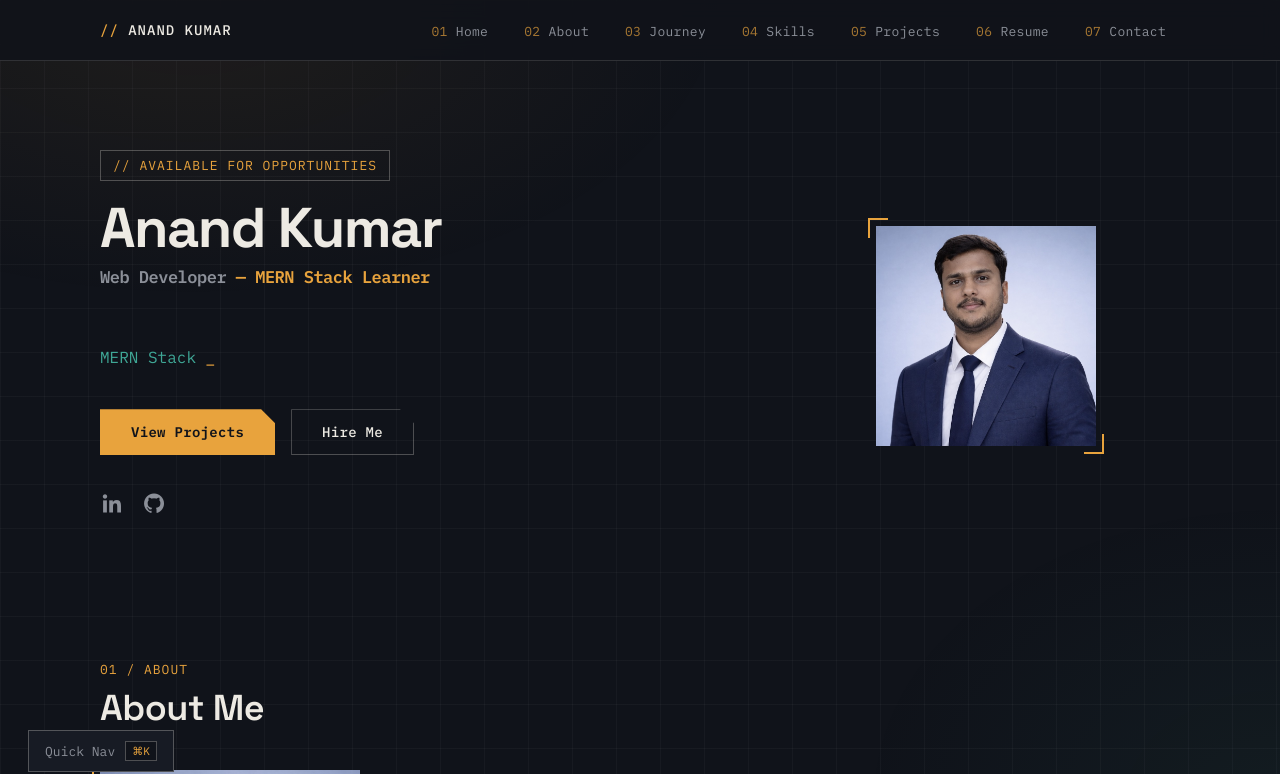
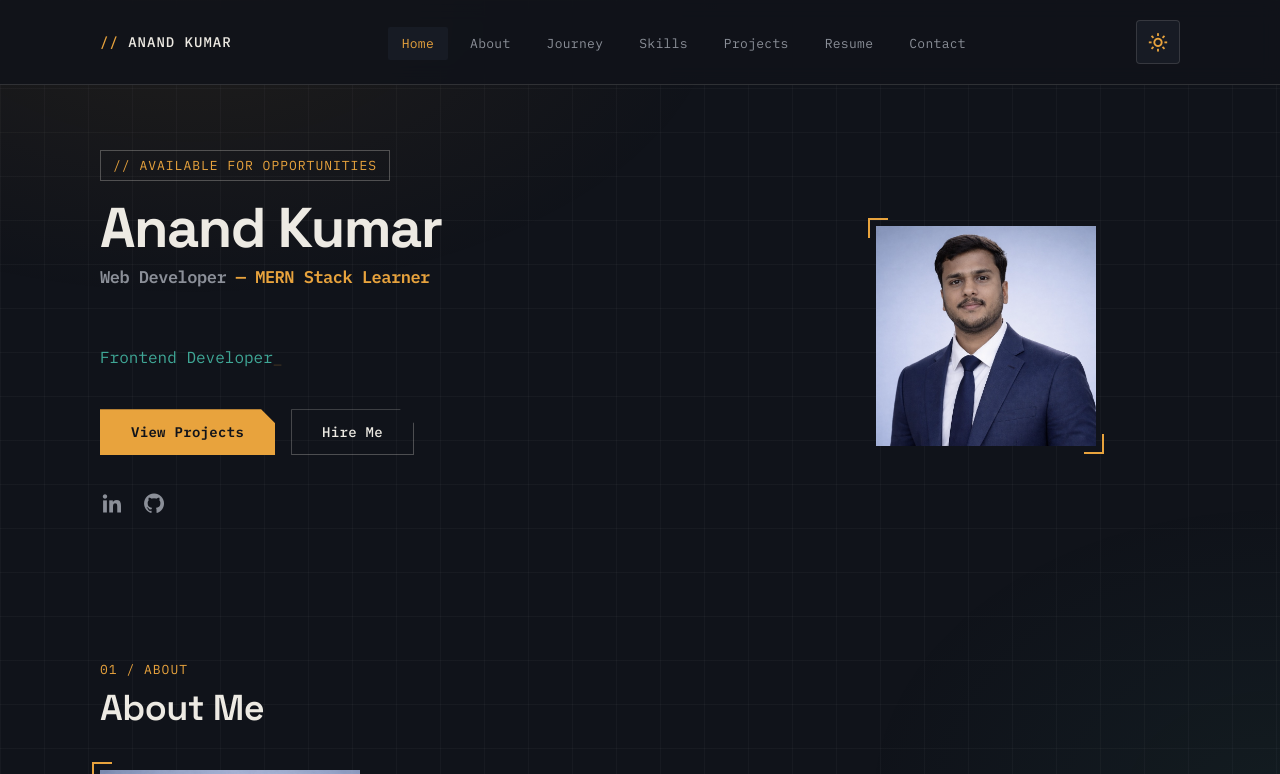
Before and after one commit to rajanand1002/portfolio-anand, a React (Vite) app: page / in a window 1280 px wide. Shown: the top 774 px of the page. Built offline with nearby package versions, Linux system fonts and the light colour scheme.

Commit message:
Improve portfolio UI and functionality

```diff
--- a/src/App.jsx
+++ b/src/App.jsx
@@ -1,3 +1,4 @@
+
 import { useEffect, useRef, useState } from "react";
 
 import Loader from "./components/Loader";
@@ -24,6 +25,22 @@ function App() {
   const [loaderHidden, setLoaderHidden] = useState(false);
   const blobsRef = useRef(null);
 
+  // Light / Dark Mode
+  const [theme, setTheme] = useState(
+    () => localStorage.getItem("portfolio-theme") || "dark"
+  );
+
+  useEffect(() => {
+    document.documentElement.setAttribute("data-theme", theme);
+    localStorage.setItem("portfolio-theme", theme);
+  }, [theme]);
+
+  function toggleTheme() {
+    setTheme((current) =>
+      current === "dark" ? "light" : "dark"
+    );
+  }
+
   useEffect(() => {
     const timer = setTimeout(() => setLoaderHidden(true), 300);
     return () => clearTimeout(timer);
@@ -43,7 +60,7 @@ function App() {
 
       <BackgroundBlobs ref={blobsRef} />
 
-      <Header />
+      <Header theme={theme} onToggleTheme={toggleTheme} />
 
       <main>
         <Hero />
--- a/src/components/CodingProfiles.jsx
+++ b/src/components/CodingProfiles.jsx
@@ -13,7 +13,7 @@ export default function CodingProfiles() {
 
   return (
     <section id="coding-profiles">
-      <span className="section-index">— / PROFILES</span>
+      <span className="section-index">PROFILES</span>
       <h2>Coding Profiles</h2>
       <div className="coding-profiles-grid">
         {activeProfiles.map(([key, url]) => (
--- a/src/components/CommandPalette.jsx
+++ b/src/components/CommandPalette.jsx
@@ -64,14 +64,6 @@ export default function CommandPalette() {
 
   return (
     <>
-      <button
-        id="command-trigger"
-        onClick={() => setOpen(true)}
-        aria-label="Open quick navigation"
-      >
-        <span>Quick Nav</span>
-        <kbd>⌘K</kbd>
-      </button>
 
       {open && (
         <div className="command-palette-overlay" onClick={() => setOpen(false)}>
--- a/src/components/Header.jsx
+++ b/src/components/Header.jsx
@@ -1,4 +1,5 @@
-import { useState } from "react";
+
+import { useState, useEffect } from "react";
 import { smoothScrollTo } from "../utils/smoothScroll";
 
 const links = [
@@ -11,11 +12,37 @@ const links = [
   { href: "#contact", label: "Contact" },
 ];
 
-export default function Header() {
+export default function Header({ theme, onToggleTheme }) {
   const [menuOpen, setMenuOpen] = useState(false);
+  const [activeSection, setActiveSection] = useState("home");
+
+  useEffect(() => {
+    const sections = links
+      .map((link) => document.querySelector(link.href))
+      .filter(Boolean);
+
+    const observer = new IntersectionObserver(
+      (entries) => {
+        entries.forEach((entry) => {
+          if (entry.isIntersecting) {
+            setActiveSection(entry.target.id);
+          }
+        });
+      },
+      {
+        rootMargin: "-25% 0px -60% 0px",
+        threshold: 0,
+      }
+    );
+
+    sections.forEach((section) => observer.observe(section));
+
+    return () => observer.disconnect();
+  }, []);
 
   function handleNavClick(e, href) {
     e.preventDefault();
+    setActiveSection(href.substring(1));
     smoothScrollTo(href);
     setMenuOpen(false);
   }
@@ -25,25 +52,55 @@ export default function Header() {
       <nav>
         <div className="logo">ANAND KUMAR</div>
 
-        <button
-          type="button"
-          className="menu-icon"
-          aria-label="Toggle navigation menu"
-          aria-expanded={menuOpen}
-          onClick={() => setMenuOpen((o) => !o)}
-        >
-          <i className={menuOpen ? "bx bx-x" : "bx bx-menu"}></i>
-        </button>
-
         <ul className={`nav-links${menuOpen ? " open" : ""}`}>
           {links.map((link) => (
             <li key={link.href}>
-              <a href={link.href} onClick={(e) => handleNavClick(e, link.href)}>
+              <a
+                href={link.href}
+                className={
+                  activeSection === link.href.substring(1)
+                    ? "active"
+                    : ""
+                }
+                aria-current={
+                  activeSection === link.href.substring(1)
+                    ? "page"
+                    : undefined
+                }
+                onClick={(e) => handleNavClick(e, link.href)}
+              >
                 {link.label}
               </a>
             </li>
           ))}
         </ul>
+
+        <div className="nav-actions">
+          <button
+            type="button"
+            className="theme-toggle"
+            onClick={onToggleTheme}
+            aria-label="Toggle theme"
+          >
+            <i
+              className={
+                theme === "dark"
+                  ? "bx bx-sun"
+                  : "bx bx-moon"
+              }
+            />
+          </button>
+
+          <button
+            type="button"
+            className="menu-icon"
+            aria-label="Toggle navigation menu"
+            aria-expanded={menuOpen}
+            onClick={() => setMenuOpen((open) => !open)}
+          >
+            <i className={menuOpen ? "bx bx-x" : "bx bx-menu"} />
+          </button>
+        </div>
       </nav>
     </header>
   );
--- a/src/components/Journey.jsx
+++ b/src/components/Journey.jsx
@@ -3,7 +3,7 @@ import { journey } from "../data";
 export default function Journey() {
   return (
     <section id="journey">
-      <span className="section-index">— / JOURNEY</span>
+      <span className="section-index">JOURNEY</span>
       <h2>My Journey</h2>
       <div className="timeline">
         {journey.map((step, idx) => (
--- a/src/data.js
+++ b/src/data.js
@@ -15,7 +15,7 @@ export const projects = [
     description: "Personal Portfolio Website",
     tech: "HTML • CSS • JS",
     link: "https://anandkrr.netlify.app/",
-    github: "", // TODO: add your repo link
+    github: "https://github.com/rajanand1002/portfolio-anand",
     image: "portfolio2.png",
     problem:
       "Needed a single place to showcase my projects and skills to recruiters instead of sending scattered links.",
@@ -47,7 +47,7 @@ export const projects = [
     description: "Responsive UI",
     tech: "HTML • CSS • JS",
     link: "https://tictactoe-anand.netlify.app/",
-    github: "", // TODO: add your repo link
+    github: "https://github.com/rajanand1002/Tic-Tac-Toe-Game",
     image: "TicTacToe.png",
     problem:
       "Wanted to practice core JavaScript logic — game state, win detection, turn management — without any framework to lean on.",
@@ -63,7 +63,7 @@ export const projects = [
     description: "Responsive UI Clone",
     tech: "HTML • CSS • JS",
     link: "https://blinkitanand.netlify.app/",
-    github: "", // TODO: add your repo link
+    github: "https://github.com/rajanand1002/Blinkit-Clone",
     image: "Blinkit.png",
     problem:
       "Wanted to practice replicating a real, complex production UI — grids, cards, responsive breakpoints — rather than a simple layout.",
@@ -74,6 +74,27 @@ export const projects = [
     improve:
       "Would add real state — a working cart with add/remove and quantity — instead of a static UI.",
   },
+
+  {
+  title: "Shortly – URL Shortener",
+  description: "Shorten URLs & Track Clicks",
+  tech: "React • Node.js • Express • MongoDB",
+  link: "https://shortly-url-shortener-2.onrender.com",
+  github: "https://github.com/rajanand1002/shortly-url-shortener",
+  image: "urlshortner.png",
+
+  problem:
+    "Managing and sharing long URLs can be inconvenient. I wanted to build a simple application that converts long URLs into short, shareable links and allows users to track link visits.",
+
+  approach:
+    "Built a full-stack URL shortener using React, Node.js, Express.js, and MongoDB. Users can generate short links, copy and share them, view click analytics, and access their recent links.",
+
+  challenges:
+    "Implementing URL validation, generating unique short IDs, recording click history, and connecting the React frontend with the Express API required careful handling of backend logic and asynchronous requests.",
+
+  improve:
+    "Would add user authentication, custom short URLs, QR code generation, and more detailed analytics, along with cloud-based link management."
+},
 ];
 
 // Journey / learning timeline — shown in a dedicated section to demonstrate
@@ -107,14 +128,16 @@ export const journey = [
 
 // Fill in your real profile links/usernames — shown as a stats/links section.
 export const codingProfiles = {
-  leetcode: "", // e.g. "https://leetcode.com/yourusername"
-  gfg: "", // e.g. "https://auth.geeksforgeeks.org/user/yourusername"
-  hackerrank: "",
+  leetcode: "https://leetcode.com/u/AnandKr_1002/",
+
 };
 
 export const typingWords = [
-  "Aspiring Software Engineer",
-  "MERN Stack Web Developer",
+  "MERN Stack Developer",
+  "Frontend Developer",
+  "Backend Developer",
+  "Software Engineer",
+  "Problem Solver",
 ];
 
 export const resumeUrl =
--- a/src/index.css
+++ b/src/index.css
@@ -24,6 +24,64 @@
   --font-mono: 'IBM Plex Mono', monospace;
 }
 
+
+
+/* Light Theme */
+:root[data-theme="light"] {
+  --bg: #f5f5f2;
+  --bg-panel: #ffffff;
+  --bg-panel-raised: #eaeae5;
+  --ink: #202020;
+  --muted: #626262;
+  --accent: #b87919;
+  --accent-dim: #946015;
+  --accent-teal: #168575;
+  --line: rgba(32, 32, 32, 0.14);
+  --line-strong: rgba(32, 32, 32, 0.28);
+  --shadow: 0 20px 50px rgba(0, 0, 0, 0.12);
+}
+
+/* Smooth theme transition */
+body,
+header,
+.project-card,
+.modal-content,
+button,
+input,
+textarea {
+  transition:
+    background-color 0.3s ease,
+    color 0.3s ease,
+    border-color 0.3s ease;
+}
+
+/* Light theme background */
+:root[data-theme="light"] body {
+  background-image:
+    linear-gradient(rgba(32, 32, 32, 0.035) 1px, transparent 1px),
+    linear-gradient(90deg, rgba(32, 32, 32, 0.035) 1px, transparent 1px);
+}
+
+/* Light theme navbar */
+:root[data-theme="light"] header {
+  background: rgba(245, 245, 242, 0.92);
+}
+
+/* Light theme background decoration */
+:root[data-theme="light"] .background-blobs {
+  background:
+    radial-gradient(
+      ellipse 900px 500px at 15% 0%,
+      rgba(232, 163, 61, 0.09),
+      transparent 60%
+    ),
+    radial-gradient(
+      ellipse 700px 500px at 100% 100%,
+      rgba(63, 167, 150, 0.07),
+      transparent 60%
+    );
+}
+
 /* =====================================================
    GLOBAL RESET
 ===================================================== */
@@ -61,7 +119,7 @@ section {
   max-width: 1200px;
   margin: auto;
   padding: 90px 60px;
-  scroll-margin-top: 90px;
+  scroll-margin-top: 130px;
   width: 100%;
   opacity: 0;
   transform: translateY(28px);
@@ -231,7 +289,7 @@ nav {
 }
 
 .nav-links a::before {
-  content: counter(nav-item, decimal-leading-zero) " ";
+  content: none;
   color: var(--accent);
   opacity: 0.7;
 }
@@ -1034,16 +1092,15 @@ section::after {
   top: 0;
   left: 0;
   width: 100%;
-  height: 2px;
-  z-index: 10001;
+  height: 3px;
+  z-index: 9999;
   background: transparent;
 }
 
 #progress-bar {
   height: 100%;
-  background: var(--accent);
-  width: 0%;
-  transition: width 0.1s ease-out;
+  background: #e9a32c;
+  transition: width 0.1s linear;
 }
 
 /* =====================================================
@@ -1468,3 +1525,152 @@ textarea:focus-visible {
     text-decoration: underline;
   }
 }
+
+
+
+/* Light/Dark Mode Toggle Button */
+
+.nav-actions {
+  display: flex;
+  align-items: center;
+  gap: 10px;
+}
+
+.theme-toggle {
+  width: 44px;
+  height: 44px;
+  display: flex;
+  align-items: center;
+  justify-content: center;
+  cursor: pointer;
+  background: var(--bg-panel);
+  color: var(--accent);
+  border: 1px solid var(--line);
+  border-radius: 4px;
+  font-size: 22px;
+  transition: 0.3s ease;
+}
+
+.theme-toggle:hover {
+  border-color: var(--accent);
+  transform: translateY(-2px);
+}
+
+.theme-toggle i {
+  font-size: 22px;
+}
+
+/* Mobile Navbar */
+@media (max-width: 768px) {
+  .nav-actions {
+    margin-left: auto;
+    gap: 8px;
+  }
+
+  .theme-toggle {
+    width: 44px;
+    height: 44px;
+  }
+}
+
+/* Improved Light Theme Background */
+:root[data-theme="light"] body {
+  background-color: #fafaf8;
+  background-image:
+    linear-gradient(rgba(32, 32, 32, 0.018) 1px, transparent 1px),
+    linear-gradient(90deg, rgba(32, 32, 32, 0.018) 1px, transparent 1px);
+  background-size: 56px 56px;
+}
+
+/* Softer background gradients */
+:root[data-theme="light"] .background-blobs {
+  background:
+    radial-gradient(
+      ellipse 900px 500px at 15% 0%,
+      rgba(232, 163, 61, 0.035),
+      transparent 60%
+    ),
+    radial-gradient(
+      ellipse 700px 500px at 100% 100%,
+      rgba(63, 167, 150, 0.025),
+      transparent 60%
+    );
+}
+
+
+/* Improved Light Theme Background */
+:root[data-theme="light"] body {
+  background-color: #fafaf8;
+  background-image:
+    linear-gradient(
+      rgba(32, 32, 32, 0.018) 1px,
+      transparent 1px
+    ),
+    linear-gradient(
+      90deg,
+      rgba(32, 32, 32, 0.018) 1px,
+      transparent 1px
+    );
+  background-size: 56px 56px;
+}
+
+/* Subtle background gradients */
+:root[data-theme="light"] .background-blobs {
+  background:
+    radial-gradient(
+      ellipse 900px 500px at 15% 0%,
+      rgba(232, 163, 61, 0.035),
+      transparent 60%
+    ),
+    radial-gradient(
+      ellipse 700px 500px at 100% 100%,
+      rgba(63, 167, 150, 0.025),
+      transparent 60%
+    );
+}
+
+/* Journey section spacing */
+:root[data-theme="light"] #journey {
+  scroll-margin-top: 130px;
+}
+
+
+
+/* Active Navbar Indicator */
+.nav-links a {
+  position: relative;
+  transition: color 0.25s ease;
+}
+
+.nav-links a.active {
+  color: var(--accent);
+}
+
+.nav-links a::after {
+  content: "";
+  position: absolute;
+  left: 0;
+  bottom: -8px;
+  width: 100%;
+  height: 2px;
+  background: var(--accent);
+  transform: scaleX(0);
+  transform-origin: center;
+  transition: transform 0.25s ease;
+}
+
+.nav-links a.active::after {
+  transform: scaleX(1);
+}
+
+/* Subtle hover effect */
+.nav-links a:hover {
+  color: var(--accent);
+}
+
+/* Mobile active indicator */
+@media (max-width: 768px) {
+  .nav-links a::after {
+    bottom: -4px;
+  }
+}
```
